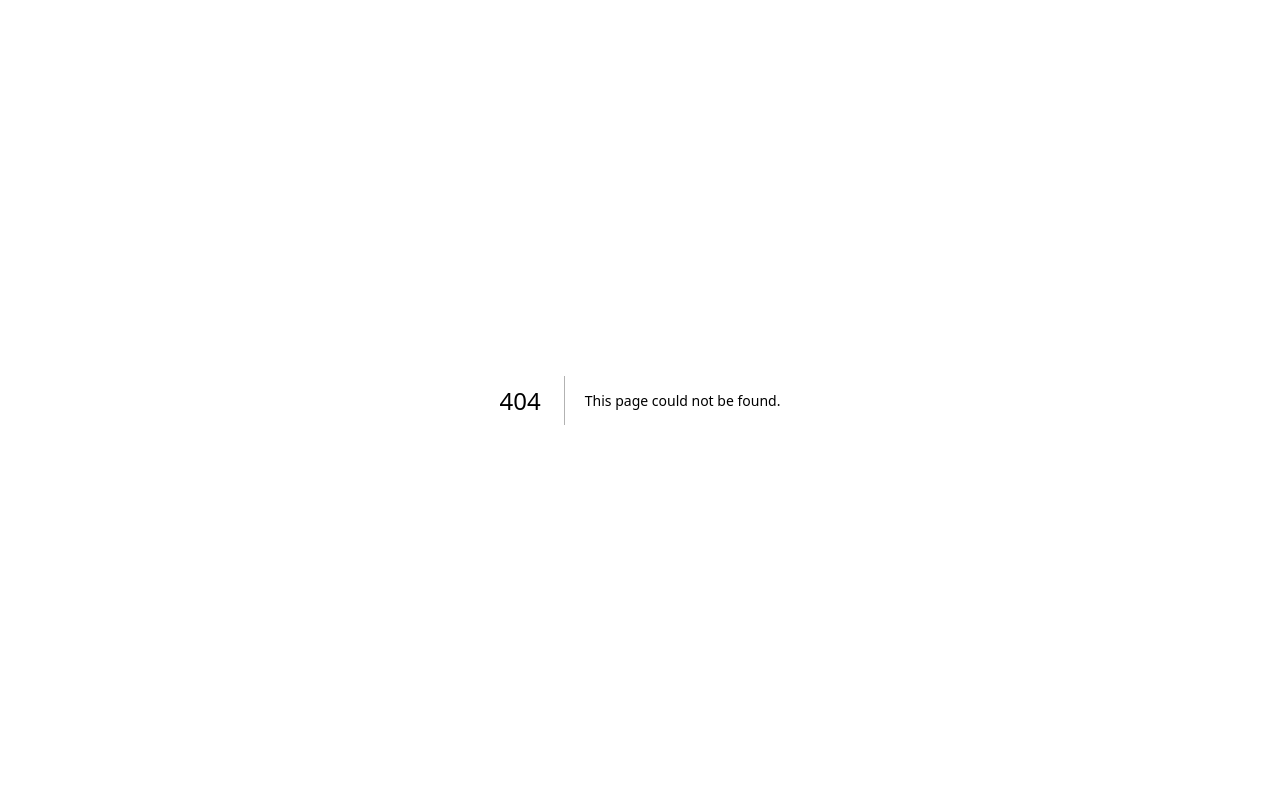
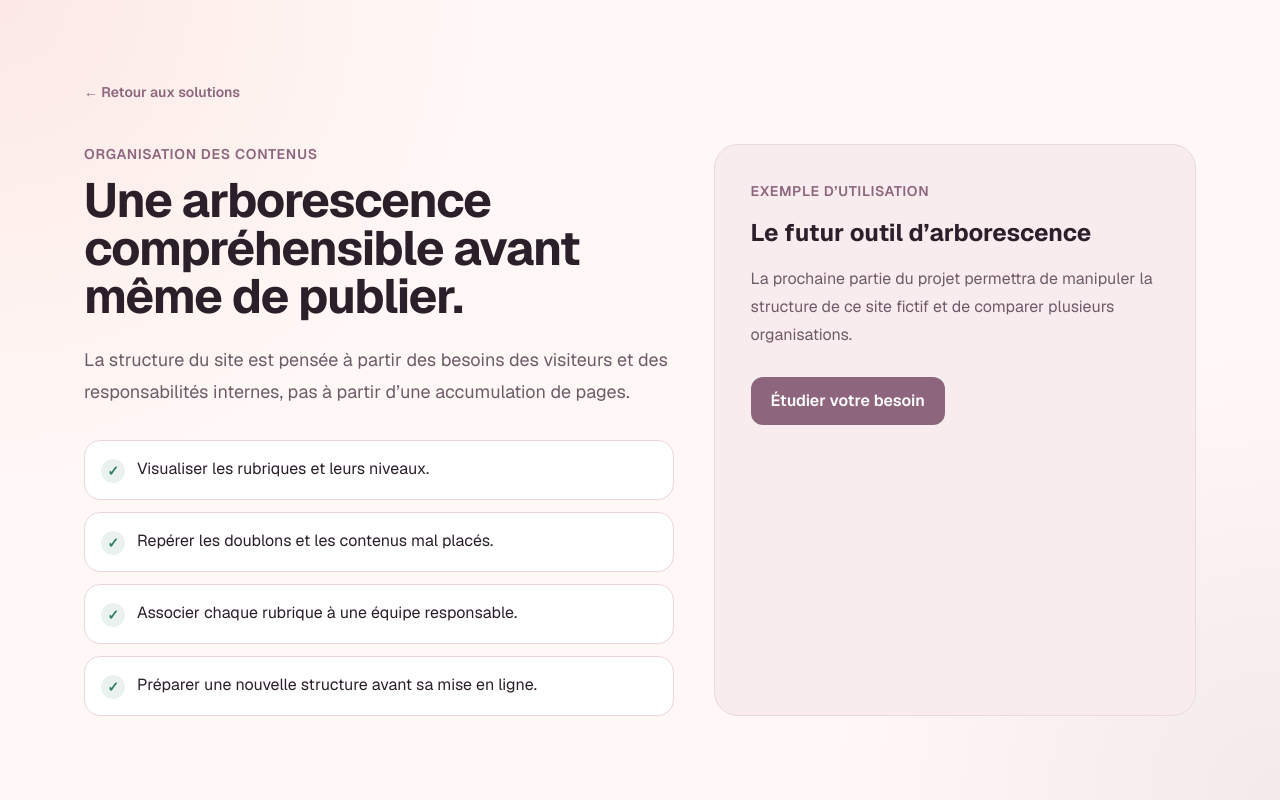
Before and after one commit to sebastien-duhaillier/la-bonne-branche, a Next.js app: page /solutions/organisation-contenus in a window 1280 px wide. Before the commit this address had no page. Built offline with nearby package versions, Linux system fonts and the light colour scheme.

Commit message:
feat: ajouter app/solutions/organisation-contenus/page.tsx

```diff
--- /dev/null
+++ b/app/solutions/organisation-contenus/page.tsx
@@ -0,0 +1,25 @@
+import type { Metadata } from "next";
+import SolutionDetail from "@/components/solution-detail";
+
+export const metadata: Metadata = {
+  title: "Organisation des contenus",
+  description: "Structurer les contenus et clarifier leur responsabilité.",
+};
+
+export default function OrganisationContenusPage() {
+  return (
+    <SolutionDetail
+      eyebrow="Organisation des contenus"
+      title="Une arborescence compréhensible avant même de publier."
+      introduction="La structure du site est pensée à partir des besoins des visiteurs et des responsabilités internes, pas à partir d’une accumulation de pages."
+      benefits={[
+        "Visualiser les rubriques et leurs niveaux.",
+        "Repérer les doublons et les contenus mal placés.",
+        "Associer chaque rubrique à une équipe responsable.",
+        "Préparer une nouvelle structure avant sa mise en ligne.",
+      ]}
+      exampleTitle="Le futur outil d’arborescence"
+      exampleDescription="La prochaine partie du projet permettra de manipuler la structure de ce site fictif et de comparer plusieurs organisations."
+    />
+  );
+}
```
